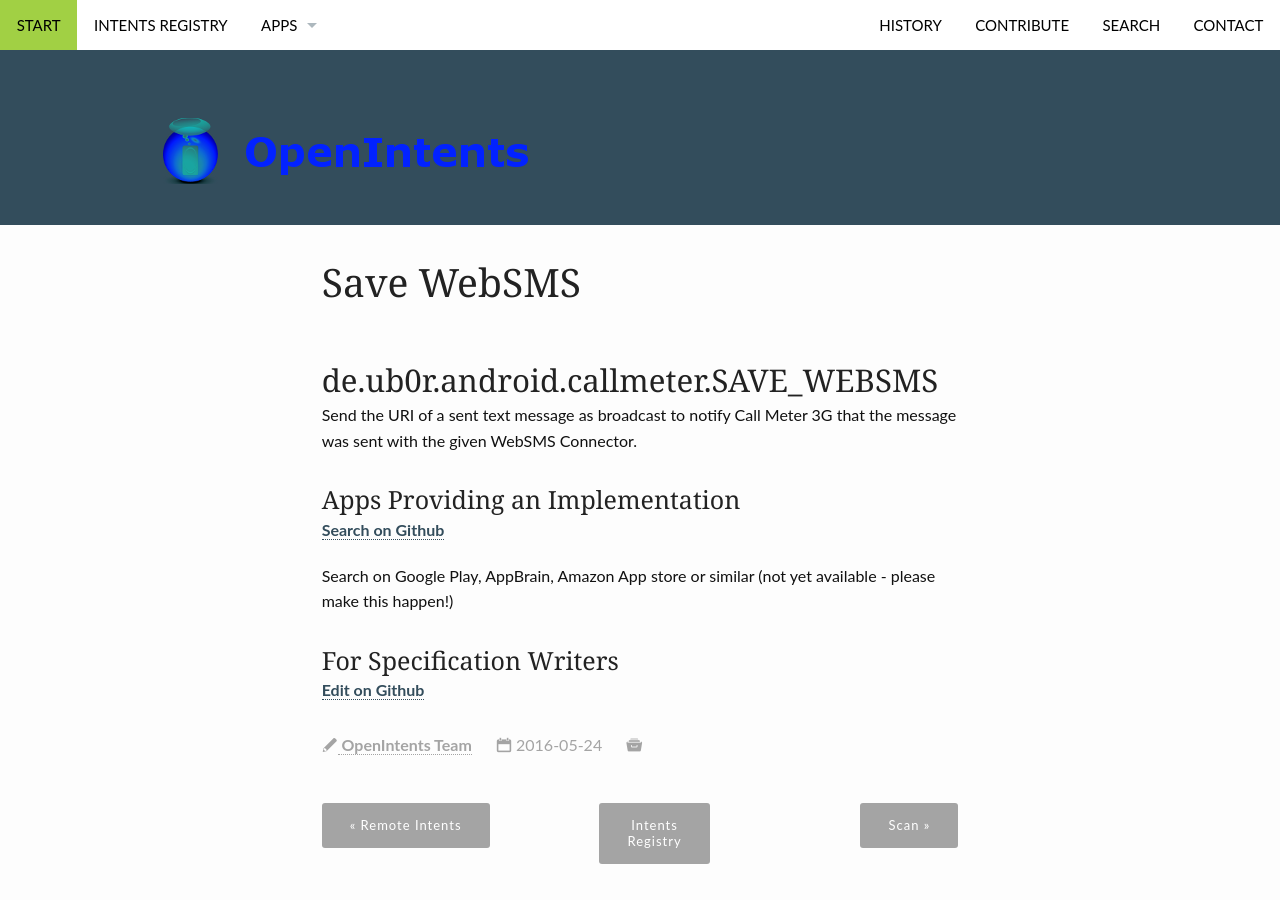
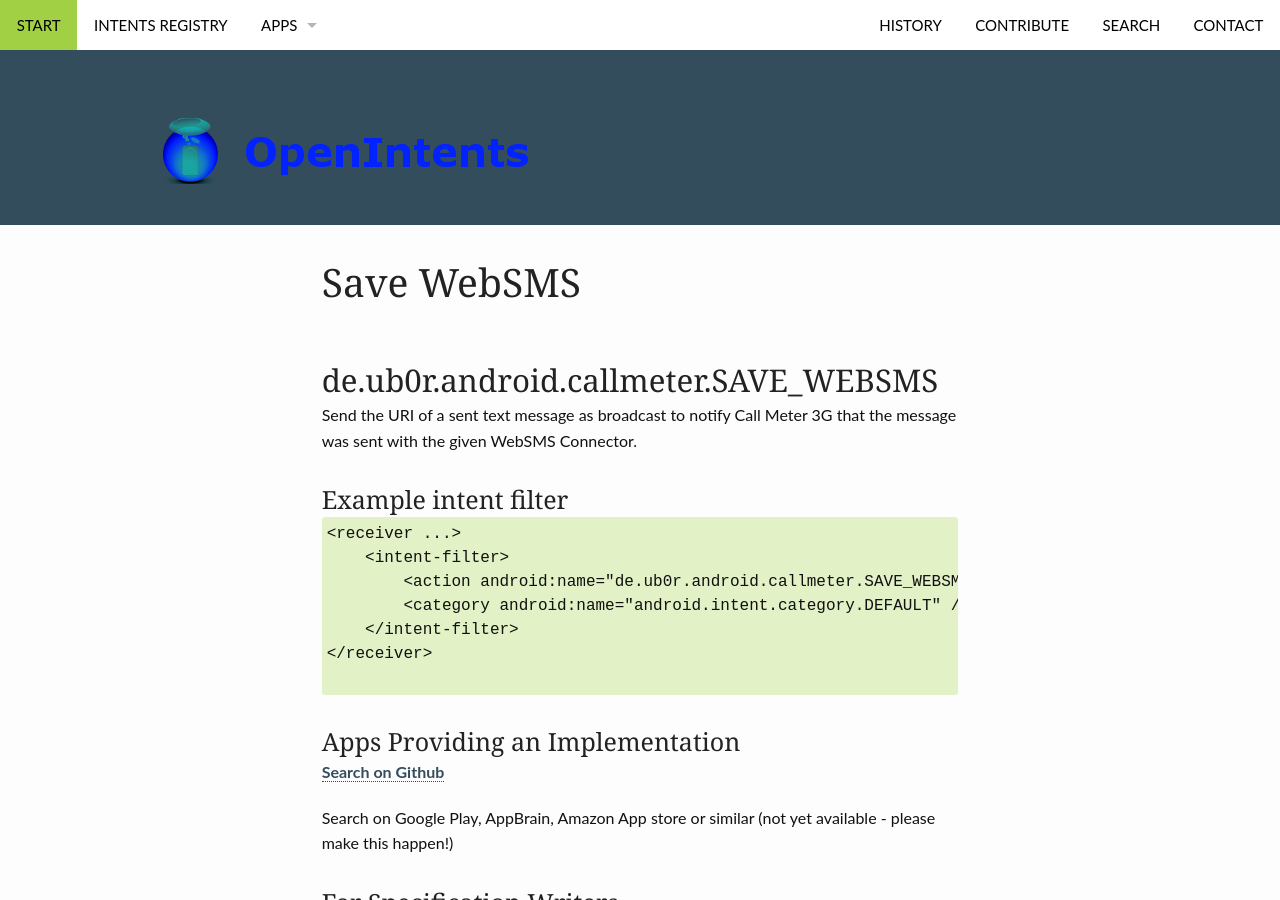
Before and after one commit to openintents/openintents.github.io, a Jekyll site: the page built from _intent_specs/de.ub0r.android.callmeter.SAVE_WEBSMS.md, in a window 1280 px wide and 900 px high. Built offline with Jekyll 4.4.1, drawn with Linux system fonts in a browser that asks for light colours; nearby versions of some CDN libraries; some of the changed lines change nothing that is shown.

Commit message:
Update specification.html

```diff
--- a/_layouts/specification.html
+++ b/_layouts/specification.html
@@ -70,6 +70,8 @@
         startActivity(intent);
     }
 }{% endif %}</pre>
+			{% endunless %}
+			{% unless page.hide_intent_filter %}
 			<h3>Example intent filter</h3>
 			<pre>
 &lt;{{page.component}} ...>
```
